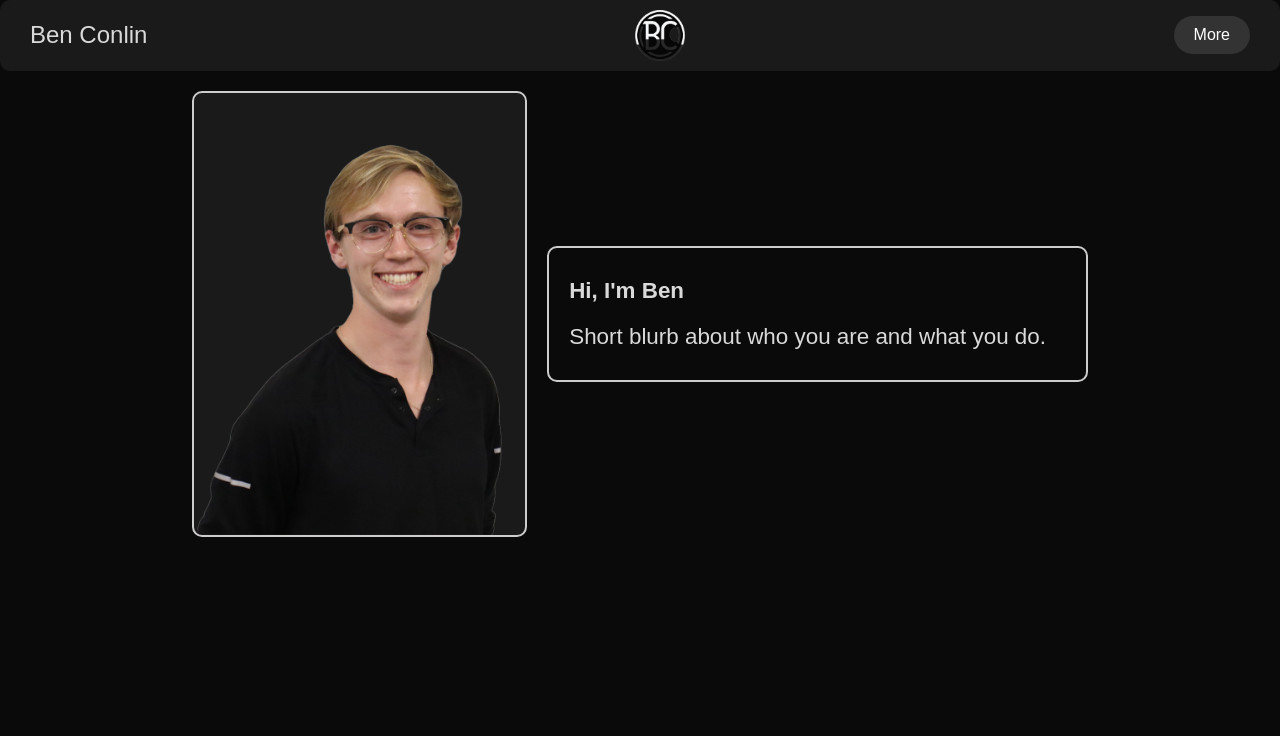
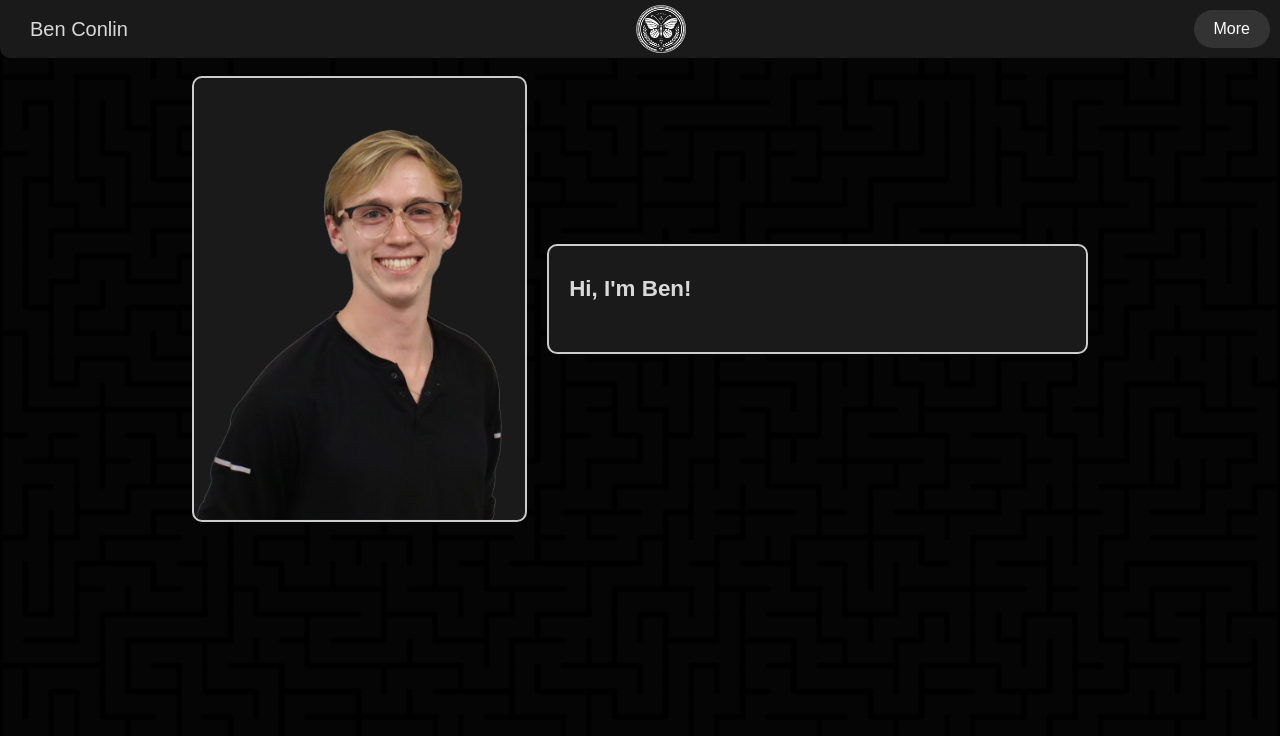
Before and after one commit to Nebulark-1/bconlin, a PHP site: page /main.html in a window 1280 px wide. Shown: the top 736 px of the page. Before the commit the page ends 537 px from the top, so only its background shows below. Run offline with PHP 8.4, Linux system fonts and the light colour scheme.

Commit message:
2024.4.10

```diff
--- a/HomePage/main.css
+++ b/HomePage/main.css
@@ -1,29 +1,28 @@
-body {
+body, html {
     font-family: Arial, sans-serif;
     margin: 0;
     padding: 0;
-    background-color: #0a0a0a; /* Dark background for the page */
     color: #d9d9d9; /* Light grey text color for contrast */
+    height: 200%;
 }
 
-header {
-    background-color: #1a1a1a;
-    color: white;
-    display: flex;
-    justify-content: space-between;
-    align-items: center;
-    padding: 10px 0;
-    border-radius: 10px; /* Rounded corners for the navbar */
+canvas {
+    position: fixed;
+    top: 0;
+    left: 0;
+    width:100%;
+    z-index: -2;
 }
 
 #name {
     margin-left: 20px;
-    font-size: 24px;
+    font-size: 20px;
     color: #d9d9d9; /* Light grey color for the name */
 }
 
 #logo img {
     width: 50px; /* Adjust as needed */
+    position: center;
     height: auto;
     display: block;
     margin: 0 auto;
@@ -45,21 +44,36 @@ header {
 }
 
 nav {
+    background-color: #1a1a1a;
+    color: white;
     display: flex;
     justify-content: space-between;
     align-items: center;
+    padding: 15px 0 5px 10px; /* Add padding to the top and sides */
+    position: fixed;
+    top: -10px;
     width: 100%;
-    padding: 0 10px; /* Add some padding on the sides */
+    transition: top 0.5s;
+    border-radius: 10px; /* Rounded corners for the navbar */
+    padding: 10 10px; /* Add some padding on the sides */
 }
+
+.hidden {
+    top: -100%; /* Adjust this value based on the height of your navbar */
+    transition: top 0.3s;
+}
+
 
 .show {display: block;}
 
 section#home {
     display: flex;
+    position: fixed;
+    z-index: -1;
     align-items: center;
     justify-content: center;
+    padding: 7vh 0;
     margin: 20px 15vw;
-    height: 100vh - 30px; /* Adjust height based on your navbar's height */
 }
 
 .image-box {
@@ -89,6 +103,7 @@ section#home {
     display: flex; /* To align the text content */
     flex-direction: column; /* Stack content vertically */
     justify-content: center; /* Center content vertically */
+    background-color: #1a1a1a; /* Background color for the text box */
 }
 
 .text-box h1, .text-box p {
@@ -97,11 +112,39 @@ section#home {
     font-size: 1.75vw; /* Adjust font size as needed */
 }
 
+.image-box, .text-box {
+    /* Ensure a smooth return to the original state without rotation */
+    transform: translateX(0) scale(1);
+    transition: transform 0.5s ease-in-out, opacity 0.5s;
+}
+
+.image-box.zoom-in, .text-box.zoom-in {
+    /* Start from almost a speck */
+    transform: scale(.01);
+    opacity: 0;
+    transition: transform 0.5s ease-in-out, opacity 0.5s
+}
+
+.image-box.move-left {
+    /* Move left off-screen and rotate counter-clockwise */
+    transform: translateX(-100vw) translateY(20vh) rotate(-60deg) scale(0.5);
+    transition: transform 0.5s ease-in-out;
+}
+
+.text-box.move-right {
+    /* Move right off-screen and rotate clockwise */
+    transform: translateX(100vw) rotate(30deg);
+    transition: transform 0.5s ease-in-out;
+}
+
+
+
+
 .sidebar {
     height: 100%;
     width: 0;
     position: fixed;
-    z-index: 1;
+    z-index: 2;
     top: 0;
     right: 0;
     background-color: #111;
@@ -123,4 +166,13 @@ section#home {
     color: #f1f1f1;
 }
 
+/* Hiding the scrollbar */
+.element::-webkit-scrollbar {
+    display: none;
+}
+.element {
+    scrollbar-width: none; /* For Firefox */
+}
+
+
 /* Style additional sections as needed */
--- a/HomePage/main.html
+++ b/HomePage/main.html
@@ -6,11 +6,12 @@
     <title>Your Name - Online Resume</title>
     <link rel="stylesheet" href="main.css">
 </head>
-<body>
+<body id="body">
+    <canvas id="mazeCanvas"></canvas>
     <header>
         <nav>
             <div id="name">Ben Conlin</div>
-            <div id="logo"><img src="BC.png" alt="Logo"></div>
+            <div id="logo"><img src="ButterflyCrestNoBG.png" alt="Logo"></div>
             <div class="dropdown">
                 <button class="dropbtn" onclick="toggleDropdown()">More</button>
                 <div id="mySidebar" class="sidebar">
@@ -26,8 +27,8 @@
             <img src="headshot.png" alt="Your Name">
         </div>
         <div class="text-box">
-            <h1>Hi, I'm Ben</h1>
-            <p>Short blurb about who you are and what you do.</p>
+            <h1>Hi, I'm Ben!</h1>
+            <p></p>
         </div>
     </section>
     <section id="projects">
--- a/HomePage/main.js
+++ b/HomePage/main.js
@@ -1,9 +1,9 @@
 function toggleDropdown() {
     var sidebar = document.getElementById("mySidebar");
-    if (sidebar.style.width === '250px') {
+    if (sidebar.style.width === '150px') {
         sidebar.style.width = '0';
     } else {
-        sidebar.style.width = '250px';
+        sidebar.style.width = '150px';
     }
 }
 
@@ -11,8 +11,146 @@ function toggleDropdown() {
 window.onclick = function(event) {
     if (!event.target.matches('.dropbtn')) {
         var sidebar = document.getElementById("mySidebar");
-        if (sidebar.style.width === '250px') {
+        if (sidebar.style.width === '150px') {
             sidebar.style.width = '0';
         }
     }
 }
+
+//Maze Background
+
+const canvas = document.getElementById('mazeCanvas');
+const ctx = canvas.getContext('2d');
+
+const cols = 50;
+const cellSize = Math.floor(window.innerWidth / cols);
+canvas.width = cellSize * cols;
+canvas.height = document.body.offsetHeight;
+
+const rows = Math.floor(canvas.height / cellSize);
+const maze = [];
+let stack = [];
+const wallThickness = cellSize / 6;
+
+for (let y = 0; y < rows; y++) {
+    maze[y] = [];
+    for (let x = 0; x < cols; x++) {
+        maze[y][x] = {
+            x: x,
+            y: y,
+            walls: [true, true, true, true],
+            visited: false,
+        };
+    }
+}
+
+let current = maze[0][0];
+current.visited = true;
+stack.push(current);
+
+while (stack.length > 0) {
+    let next = stack.pop();
+    if (next) {
+        current = next;
+        const {x, y} = current;
+        let directions = [[1, 0], [0, 1], [-1, 0], [0, -1]];
+        let neighbors = [];
+
+        for (let [dx, dy] of directions) {
+            const nx = x + dx, ny = y + dy;
+            if (ny >= 0 && ny < rows && nx >= 0 && nx < cols && !maze[ny][nx].visited) {
+                neighbors.push(maze[ny][nx]);
+            }
+        }
+
+        if (neighbors.length > 0) {
+            stack.push(current);
+            let next = neighbors[Math.floor(Math.random() * neighbors.length)];
+
+            if (next.x === x + 1) { current.walls[1] = false; next.walls[3] = false; }
+            if (next.x === x - 1) { current.walls[3] = false; next.walls[1] = false; }
+            if (next.y === y + 1) { current.walls[2] = false; next.walls[0] = false; }
+            if (next.y === y - 1) { current.walls[0] = false; next.walls[2] = false; }
+
+            next.visited = true;
+            stack.push(next);
+        }
+    }
+}
+
+drawMaze();
+
+function drawWall(x1, y1, x2, y2) {
+    // Draw the main line of the wall
+    ctx.beginPath();
+    ctx.moveTo(x1, y1);
+    ctx.lineTo(x2, y2);
+    ctx.strokeStyle = '#000000';
+    ctx.lineWidth = wallThickness;
+    ctx.stroke();
+
+    // Draw rounded ends
+    ctx.beginPath();
+    ctx.arc(x1, y1, wallThickness / 2, 0, 2 * Math.PI);
+    ctx.fillStyle = '#000000';
+    ctx.fill();
+
+    ctx.beginPath();
+    ctx.arc(x2, y2, wallThickness / 2, 0, 2 * Math.PI);
+    ctx.fill();
+}
+
+function drawMaze() {
+    ctx.clearRect(0, 0, canvas.width, canvas.height);
+
+    ctx.fillStyle = '#050505';
+    ctx.fillRect(0, 0, canvas.width, canvas.height);
+
+    for (let y = 0; y < rows; y++) {
+        for (let x = 0; x < cols; x++) {
+            const cell = maze[y][x];
+            const x1 = x * cellSize;
+            const y1 = y * cellSize;
+            const x2 = x1 + cellSize;
+            const y2 = y1 + cellSize;
+
+            // Draw walls with rounded ends
+            if (cell.walls[0]) drawWall(x1, y1, x2, y1); // Top
+            if (cell.walls[1]) drawWall(x2, y1, x2, y2); // Right
+            if (cell.walls[2]) drawWall(x1, y2, x2, y2); // Bottom
+            if (cell.walls[3]) drawWall(x1, y1, x1, y2); // Left
+        }
+    }
+}
+
+// Redraw the maze when the window is resized
+window.addEventListener('resize', function() {
+    // Clear the existing canvas
+    var canvas = document.getElementById('yourCanvasId');
+    var ctx = canvas.getContext('2d');
+
+    // Adjust canvas size if necessary
+    canvas.width = window.innerWidth;
+    canvas.height = window.innerHeight;
+
+    // Clear the canvas
+    ctx.clearRect(0, 0, canvas.width, canvas.height);
+
+    // Redraw the maze
+    drawMaze();
+});
+
+// Home Section Animation
+document.addEventListener('scroll', function() {
+    var homeSection = document.getElementById('home');
+    var imageBox = homeSection.querySelector('.image-box');
+    var textBox = homeSection.querySelector('.text-box');
+
+    if (window.scrollY > 0) {
+        imageBox.classList.add('move-left');
+        textBox.classList.add('move-right');
+    } else {
+        imageBox.classList.remove('move-left');
+        textBox.classList.remove('move-right');
+    }
+});
```
Also changed, not shown: HomePage/ButterflyCrestNoBG.png (added).
